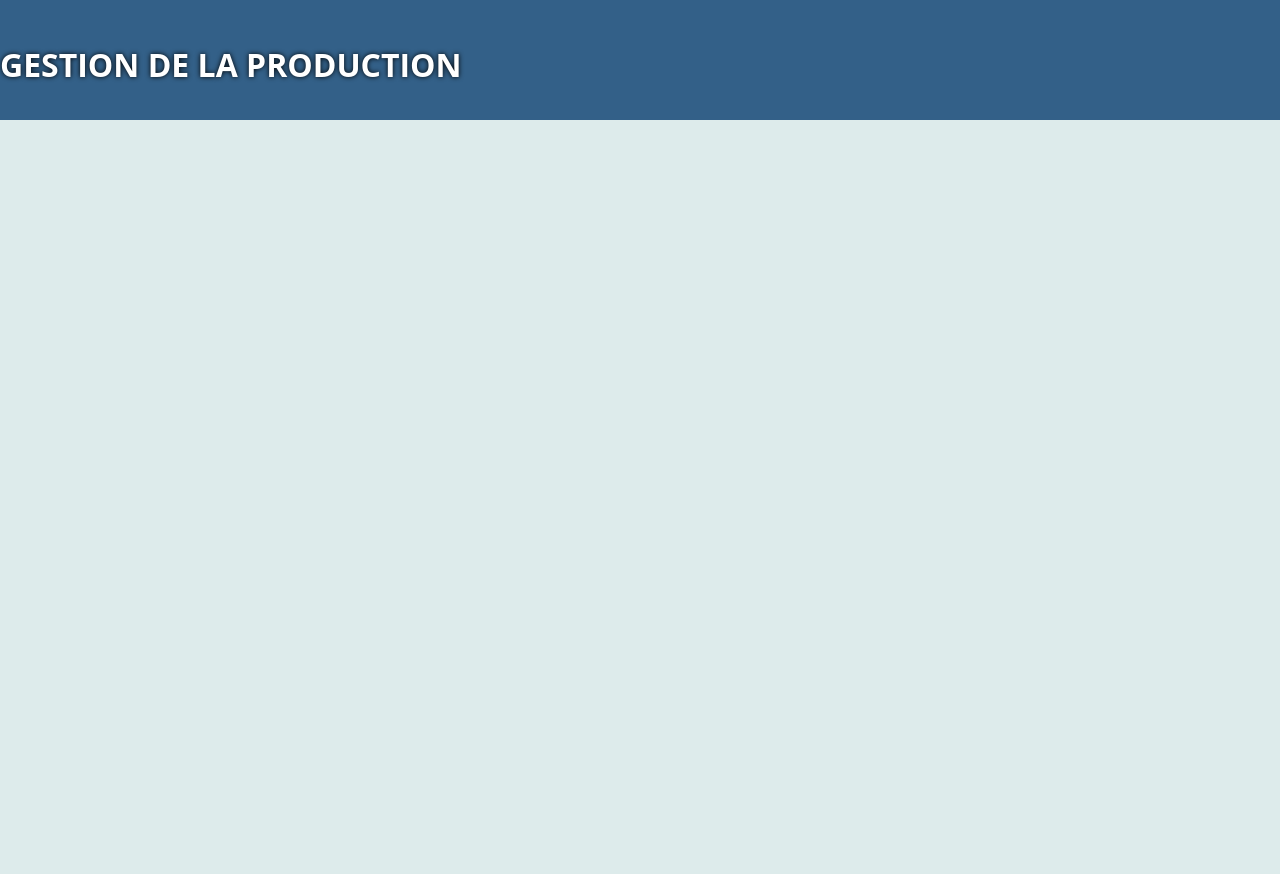
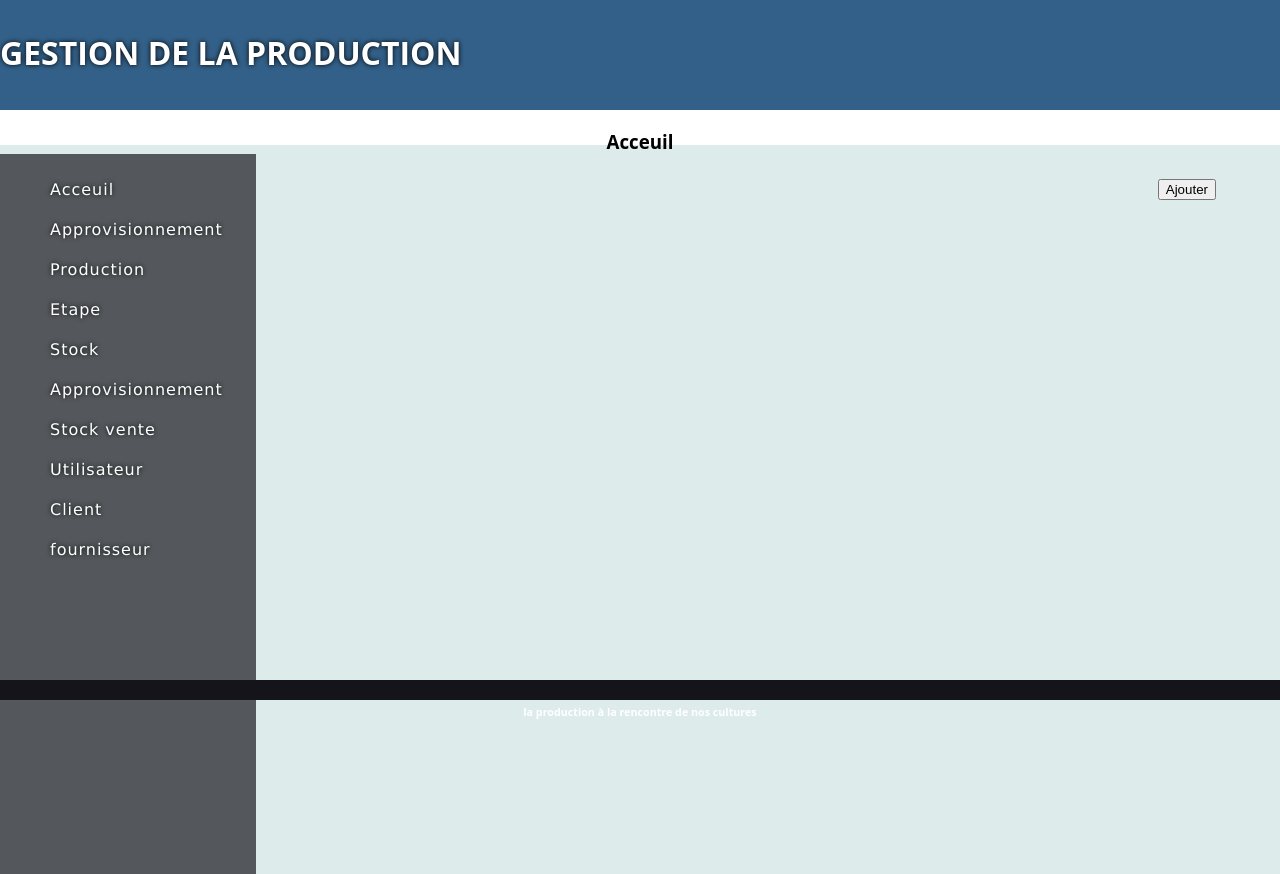
Before and after one commit to pezana/blesscomputer, a Django app: page / in a window 1280 px wide. Before the commit the page ends 120 px from the top, so only its background shows below. Run offline with Django 4.2, Linux system fonts and the light colour scheme.

Commit message:
ajoute de la fenetre appro.html et de sa fiche de vue

```diff
--- /dev/null
+++ b/prod/approv.py
@@ -0,0 +1,6 @@
+from django.shortcuts import render
+from prod.models import *
+
+
+def redirectionapprov(request):
+     return render(request,'approv.html')
--- a/prod/static/style.css
+++ b/prod/static/style.css
@@ -7,10 +7,77 @@ body {
 header {
     background-color: rgb(51, 96, 136);
     color: white;
-    height: 120px;
+    height: 100px;
     width: 100%;
+    padding-top: 10px;
 }
 
 header h1 {
     text-shadow: 0 0 5px black;
 }
+
+footer {
+    position: absolute;
+    top: 680px;
+    height: 20px;
+    width: 100%;
+    background-color: rgb(20, 20, 26);
+}
+
+footer h6 {
+    color: white;
+    text-align: center;
+}
+
+.titre {
+    text-align: center;
+    background-color: white;
+    height: 35px;
+    display: inline-block;
+    width: 100%;
+}
+
+.titre h4 {
+    position: absolute;
+    top: 93px;
+    float: left;
+    margin-left: 5%;
+}
+
+.titre input {
+    position: relative;
+    top: 7px;
+    float: right;
+    margin-right: 5%;
+    margin-top: 10x;
+}
+
+.sidebar {
+    width: 20%;
+    background-color: rgb(84, 88, 92);
+    height: 90%;
+    position: absolute;
+    letter-spacing: 1px;
+}
+
+ul {
+    list-style: none;
+}
+
+.sidebar ul a {
+    display: block;
+    height: 100%;
+    font-family: Verdana, Geneva, Tahoma, sans-serif;
+    color: white;
+    width: 100%;
+    line-height: 40px;
+    padding-left: 10px;
+    transition: .5s;
+    text-decoration: none;
+    text-shadow: 0 0 5px black;
+}
+
+ul li:hover a {
+    padding-left: 30px;
+    letter-spacing: 1px;
+}
--- /dev/null
+++ b/prod/templates/approv.html
@@ -0,0 +1,2 @@
+{% extends 'base.html' %} {% block titre %}
+<h3> Approvisionnement</h3> {% endblock titre %}
--- a/prod/templates/base.html
+++ b/prod/templates/base.html
@@ -12,14 +12,46 @@
 
 <body>
     <header>
-        <img src="" alt="">
         <h1>GESTION DE LA PRODUCTION</h1>
         <div id="connexion">
             {% block connexion %} {% endblock %}
         </div>
     </header>
+    <div class="titre">
+        <h4> {% block titre %} {% endblock titre %}</h4>
+        <input type="button" value="Ajouter">
+    </div>
+    <div class="sidebar">
+        <ul>
+            <li> <a href="{% url 'acceuil' %}">Acceuil</a></li>
+            <li>
+                <a href="{% url 'approvLien' %}">Approvisionnement</a>
+            </li>
+            <li>
+                <a href="">Production</a>
+            </li>
+            <li>
+                <a href="">Etape</a>
+            </li>
+            <li>
+                <a href="">Stock Approvisionnement</a>
+            </li>
+            <li>
+                <a href="">Stock vente</a>
+            </li>
+            <li>
+                <a href="">Utilisateur</a>
+            </li>
+            <li>
+                <a href="">Client</a>
+            </li>
+            <li>
+                <a href="">fournisseur</a>
+            </li>
+        </ul>
+    </div>
     <footer>
-
+        <h6> la production à la rencontre de nos cultures</h6>
     </footer>
 </body>
 
--- a/prod/templates/home.html
+++ b/prod/templates/home.html
@@ -1 +1,2 @@
-{% extends 'base.html' %}
+{% extends 'base.html' %} {% block titre %}
+<h3> Acceuil</h3> {% endblock titre %}
--- a/prod/urls.py
+++ b/prod/urls.py
@@ -1,6 +1,8 @@
 from django.urls import path,include
 from . import views
+from . import approv
 
 urlpatterns = [
     path('',views.acceuil,name='acceuil'),
+    path('/Approvisionnement',approv.redirectionapprov,name='approvLien')
 ]
```
